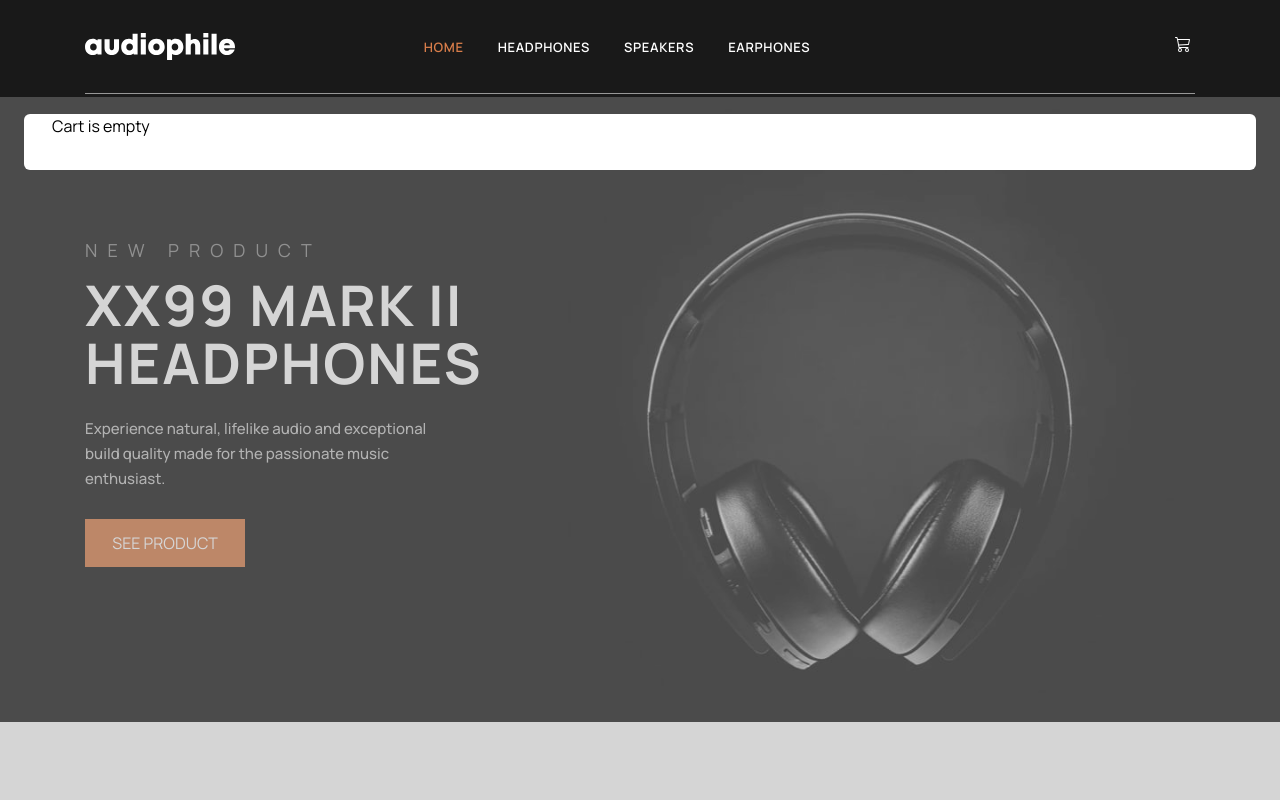
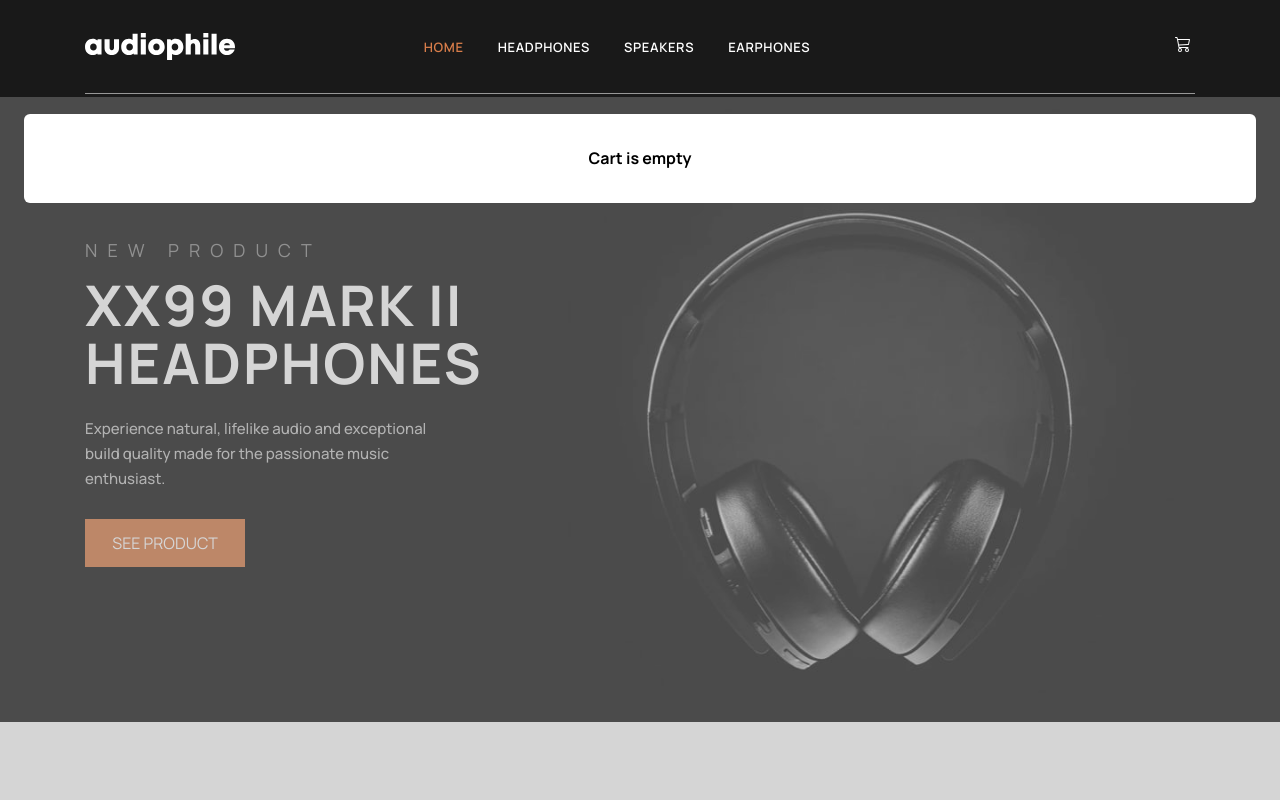
Before and after one commit to mrvicthor/audiophile-ecommerce, a Next.js app: page / in a window 1280 px wide. Both pictures are taken after a click on the button "Cart". Shown: the top 800 px of the page. Built offline with nearby package versions, Linux system fonts and the light colour scheme.

Commit message:
updated cart

```diff
--- a/components/cart/index.tsx
+++ b/components/cart/index.tsx
@@ -1,6 +1,7 @@
 import { useCart } from "../../store";
 import Image from "next/image";
 import { Button } from "../index";
+import { it } from "node:test";
 
 const Cart = () => {
   const { cart, increaseQuantity, decreaseQuantity, emptyCart } = useCart();
@@ -17,25 +18,41 @@ const Cart = () => {
     maximumSignificantDigits: 4,
   });
 
+  const totalCost = cart.items
+    .map((item) => item.quantity * item.price)
+    .reduce((accumulator, currentValue) => {
+      return accumulator + currentValue;
+    }, 0);
+
+  const numberOfItemsInCart = cart.items
+    .map((items) => items.quantity)
+    .reduce((accumulator, currentValue) => {
+      return accumulator + currentValue;
+    }, 0);
   return (
     <section className="px-6 fixed top-[7.125rem] z-50  left-0 right-0">
       <div className="max-h-[30.5rem] bg-[#ffffff]  rounded-md px-7 pb-8">
         {!cart.items.length ? (
-          <p>Cart is empty</p>
+          <p className="text-center pt-8 text-[#000000] font-bold leading-[1.5369rem]">
+            Cart is empty
+          </p>
         ) : (
           <>
             <div className="flex justify-between items-center pt-8 ">
               <h3 className="font-bold uppercase text-lg leading-[1.5369rem] tracking-[1.29px] text-[#000000]">
-                cart <span>({cart.items.length})</span>
+                cart <span>({numberOfItemsInCart})</span>
               </h3>
-              <button className="font-medium text-[#000000] opacity-50 leading-[1.5625rem]">
+              <button
+                className="font-medium text-[#000000] opacity-50 leading-[1.5625rem]"
+                onClick={() => emptyCart()}
+              >
                 Remove all
               </button>
             </div>
-            <div className="mt-8">
+            <div className="mt-8 flex flex-col gap-6">
               {cart.items.map((item) => (
                 <div
-                  className="flex gap-3 justify-between items-center"
+                  className="flex gap-2 justify-between items-center"
                   key={item.id}
                 >
                   <div className="h-16 w-16 relative">
@@ -46,7 +63,7 @@ const Cart = () => {
                       className="object-cover"
                     />
                   </div>
-                  <div className="w-[4.75rem]">
+                  <div className="w-[4.75rem] flex-1">
                     <h4 className="text-bold leading-[1.5625rem] text-[#000000]">
                       {removeLastString(item.name)}
                     </h4>
@@ -55,9 +72,13 @@ const Cart = () => {
                     </p>
                   </div>
                   <div className="h-8 w-[6rem] bg-[#f1f1f1] flex justify-between items-center px-4">
-                    <button>-</button>
+                    <button onClick={() => decreaseQuantity(item.slug)}>
+                      -
+                    </button>
                     <span>{item.quantity}</span>
-                    <button>+</button>
+                    <button onClick={() => increaseQuantity(item.slug)}>
+                      +
+                    </button>
                   </div>
                 </div>
               ))}
@@ -67,7 +88,7 @@ const Cart = () => {
                 total
               </p>
               <p className="text-[#000000] text-lg uppercase font-bold">
-                $2,455
+                {toUSDollar.format(totalCost)}
               </p>
             </div>
             <Button
```
